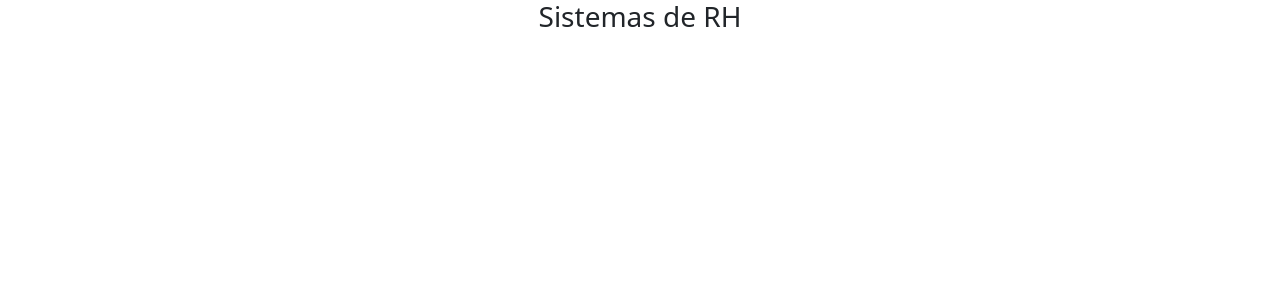
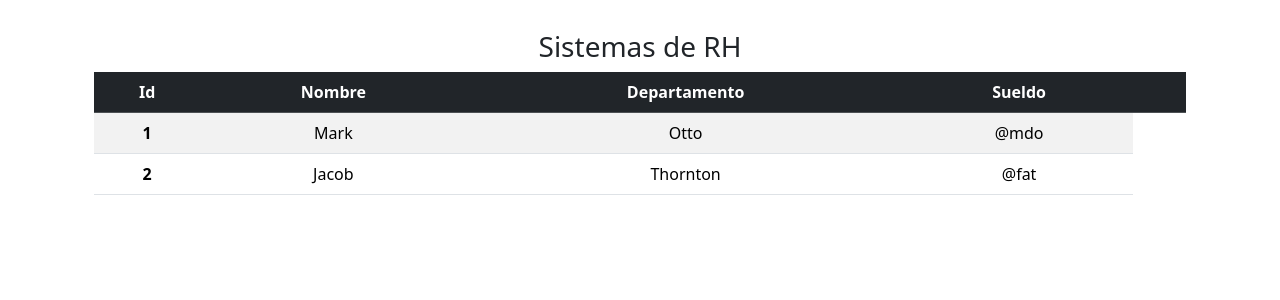
Before and after one commit to IsraelMerlyn/FullStack_RH_CRUD, a React (Vite) app in the folder sistema_rh_frontend/: page / in a window 1280 px wide. Shown: the top 300 px of the page. Built offline with nearby package versions, Linux system fonts and the light colour scheme.

Commit message:
tasks #0.8 .1 Implementando componente React

```diff
--- a/sistema_rh_frontend/src/App.jsx
+++ b/sistema_rh_frontend/src/App.jsx
@@ -1,8 +1,10 @@
+import ListadoEmpleado from "./empleados/ListadoEmpleado";
+
 function App() {
   return (
     <>
-      <div className="container text-center">
-        <h3 className="">Sistemas de RH</h3>
+      <div className="container text-center ">
+        <ListadoEmpleado />
       </div>
     </>
   );
--- /dev/null
+++ b/sistema_rh_frontend/src/empleados/ListadoEmpleado.jsx
@@ -0,0 +1,38 @@
+export default function ListadoEmpleado() {
+  return (
+    <>
+      <div className="container">
+        <div className="container text-center" style={{ margin: "30px" }}></div>
+        <h3>Sistemas de RH</h3>
+
+        <div>
+          <table className="table table-striped table-hover aling-middle">
+            <thead className="table-dark">
+              <tr>
+                <th scope="col">Id</th>
+                <th scope="col">Nombre</th>
+                <th scope="col">Departamento</th>
+                <th scope="col">Sueldo</th>
+                <th scope="col"></th>
+              </tr>
+            </thead>
+            <tbody>
+              <tr>
+                <th scope="row">1</th>
+                <td>Mark</td>
+                <td>Otto</td>
+                <td>@mdo</td>
+              </tr>
+              <tr>
+                <th scope="row">2</th>
+                <td>Jacob</td>
+                <td>Thornton</td>
+                <td>@fat</td>
+              </tr>
+            </tbody>
+          </table>
+        </div>
+      </div>
+    </>
+  );
+}
```
